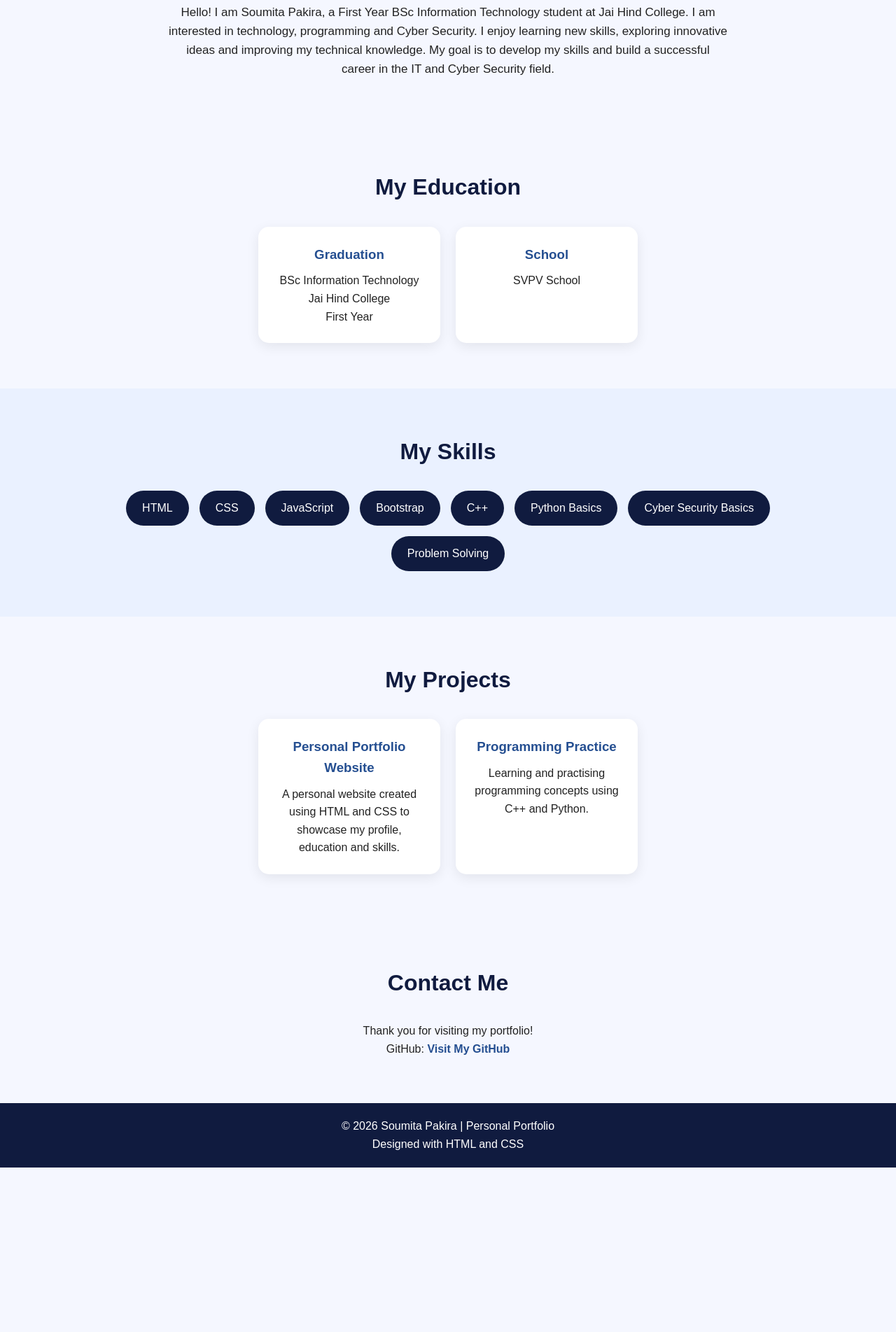
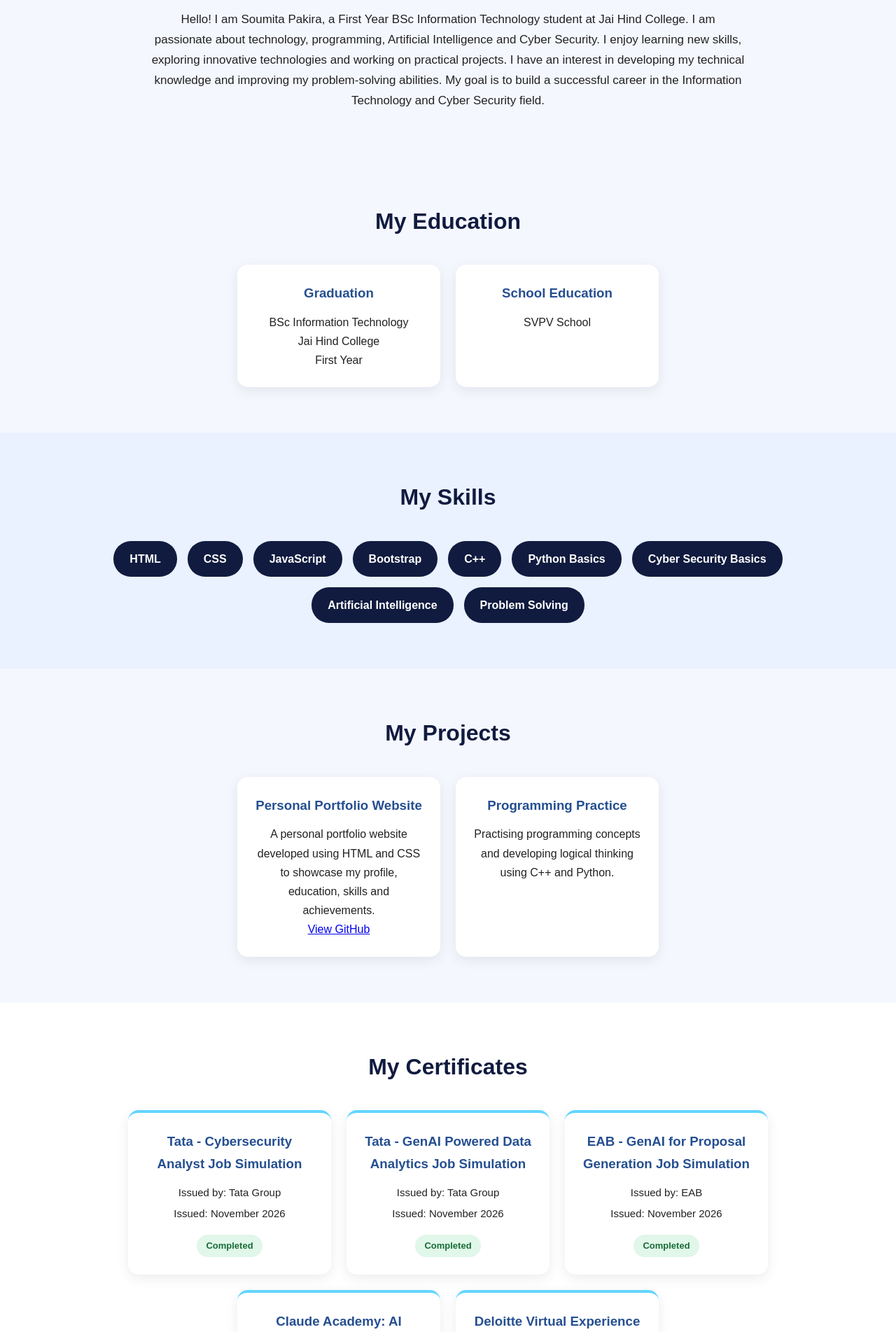
Before and after one commit to soumitapakira783-pixel/my_portfolio-website-, a plain HTML site: page index.html in a window 1280 px wide. Shown: the part 897-2800 px from the top of the page at 70% size. Before the commit the page ends 2565 px from the top, so only its background shows below. Drawn offline with Linux system fonts and the light colour scheme.

Commit message:
Update index.html

```diff
--- a/index.html
+++ b/index.html
@@ -1,11 +1,12 @@
 
 <!DOCTYPE html>
 <html lang="en">
+
 <head>
     <meta charset="UTF-8">
     <meta name="viewport" content="width=device-width, initial-scale=1.0">
 
-    <title>Soumita Pakira | IT Student Portfolio</title>
+    <title>Soumita Pakira | Personal Portfolio</title>
 
     <style>
         * {
@@ -19,33 +20,47 @@
             font-family: Arial, sans-serif;
             background: #f5f7ff;
             color: #222;
-            line-height: 1.6;
+            line-height: 1.7;
         }
+
+        /* Navigation */
 
         header {
             background: #101b3f;
             color: white;
-            padding: 18px 8%;
+            padding: 18px 6%;
             display: flex;
             justify-content: space-between;
             align-items: center;
             flex-wrap: wrap;
+            position: sticky;
+            top: 0;
+            z-index: 100;
         }
 
         header h2 {
             color: #62d5ff;
         }
 
+        nav {
+            display: flex;
+            flex-wrap: wrap;
+            justify-content: center;
+        }
+
         nav a {
             color: white;
             text-decoration: none;
-            margin: 8px 10px;
+            margin: 6px 9px;
+            font-size: 14px;
             font-weight: bold;
         }
 
         nav a:hover {
             color: #62d5ff;
         }
+
+        /* Home */
 
         .hero {
             min-height: 85vh;
@@ -70,7 +85,7 @@
         }
 
         .hero h1 {
-            font-size: 42px;
+            font-size: 40px;
             margin-bottom: 12px;
         }
 
@@ -79,7 +94,7 @@
         }
 
         .hero p {
-            font-size: 19px;
+            font-size: 18px;
             margin-bottom: 22px;
         }
 
@@ -87,36 +102,44 @@
             display: inline-block;
             background: #62d5ff;
             color: #101b3f;
-            padding: 12px 25px;
+            padding: 12px 24px;
             border-radius: 25px;
             text-decoration: none;
             font-weight: bold;
+            margin: 5px;
         }
 
         .btn:hover {
             background: white;
         }
 
+        /* Common Sections */
+
         section {
-            padding: 65px 9%;
+            padding: 65px 8%;
+            scroll-margin-top: 85px;
         }
 
         .section-title {
             text-align: center;
             color: #101b3f;
             font-size: 32px;
-            margin-bottom: 30px;
+            margin-bottom: 35px;
         }
 
-        .about, .education, .contact {
+        /* About */
+
+        .about {
             text-align: center;
         }
 
         .about p {
-            max-width: 800px;
+            max-width: 850px;
             margin: auto;
             font-size: 17px;
         }
+
+        /* Cards */
 
         .card-container {
             display: flex;
@@ -128,7 +151,7 @@
         .card {
             background: white;
             padding: 25px;
-            width: 260px;
+            width: 290px;
             border-radius: 15px;
             box-shadow: 0 5px 18px rgba(0,0,0,0.08);
             text-align: center;
@@ -141,8 +164,10 @@
 
         .card h3 {
             color: #254f91;
-            margin-bottom: 10px;
+            margin-bottom: 12px;
         }
+
+        /* Skills */
 
         .skills {
             background: #eaf1ff;
@@ -160,6 +185,44 @@
             color: white;
             padding: 12px 23px;
             border-radius: 25px;
+            font-weight: bold;
+        }
+
+        /* Certificates */
+
+        .certificates {
+            background: #ffffff;
+        }
+
+        .certificate {
+            border-top: 4px solid #62d5ff;
+        }
+
+        .certificate p {
+            margin: 5px 0;
+            font-size: 15px;
+        }
+
+        .certificate .status {
+            display: inline-block;
+            background: #e1f7e9;
+            color: #176b37;
+            padding: 5px 13px;
+            border-radius: 20px;
+            font-size: 13px;
+            margin-top: 12px;
+            font-weight: bold;
+        }
+
+        /* Contact */
+
+        .contact {
+            text-align: center;
+            background: #eaf1ff;
+        }
+
+        .contact p {
+            margin: 12px 0;
         }
 
         .contact a {
@@ -168,27 +231,35 @@
             font-weight: bold;
         }
 
+        .contact a:hover {
+            text-decoration: underline;
+        }
+
+        /* Footer */
+
         footer {
             background: #101b3f;
             color: white;
             text-align: center;
-            padding: 20px;
+            padding: 22px;
         }
 
+        /* Mobile Responsive */
+
         @media (max-width: 650px) {
+
             header {
                 justify-content: center;
                 gap: 12px;
             }
 
-            nav {
-                text-align: center;
+            nav a {
+                font-size: 13px;
+                margin: 5px;
             }
 
-            nav a {
-                display: inline-block;
-                margin: 5px;
-                font-size: 14px;
+            .hero {
+                gap: 25px;
             }
 
             .hero h1 {
@@ -203,13 +274,22 @@
             section {
                 padding: 45px 6%;
             }
+
+            .section-title {
+                font-size: 27px;
+            }
         }
+
     </style>
+
 </head>
 
 <body>
 
+    <!-- Navigation Bar -->
+
     <header>
+
         <h2>Soumita Pakira</h2>
 
         <nav>
@@ -218,84 +298,138 @@
             <a href="#education">Education</a>
             <a href="#skills">Skills</a>
             <a href="#projects">Projects</a>
+            <a href="#certificates">Certificates</a>
             <a href="#contact">Contact</a>
         </nav>
+
     </header>
+
+
+    <!-- Home Section -->
 
     <section class="hero" id="home">
 
         <div>
+
             <img src="profile.jpg"
                  alt="Soumita Pakira Profile Photo"
                  class="profile-img">
+
         </div>
 
         <div>
+
             <h1>Hello, I'm <span>Soumita Pakira</span></h1>
 
-            <p>FY BSc IT Student | Aspiring Cyber Security Enthusiast</p>
+            <p>
+                FY BSc IT Student |
+                Aspiring Cyber Security Enthusiast
+            </p>
 
-            <a href="#about" class="btn">Explore My Portfolio</a>
+            <a href="#about" class="btn">
+                Explore My Portfolio
+            </a>
+
+            <a href="#contact" class="btn">
+                Contact Me
+            </a>
+
         </div>
 
     </section>
+
+
+    <!-- About Section -->
 
     <section class="about" id="about">
 
         <h2 class="section-title">About Me</h2>
 
         <p>
-            Hello! I am Soumita Pakira, a First Year BSc Information
-            Technology student at Jai Hind College.
+            Hello! I am Soumita Pakira, a First Year
+            BSc Information Technology student at Jai Hind College.
 
-            I am interested in technology, programming and Cyber Security.
-            I enjoy learning new skills, exploring innovative ideas and
-            improving my technical knowledge.
+            I am passionate about technology, programming,
+            Artificial Intelligence and Cyber Security.
 
-            My goal is to develop my skills and build a successful career
-            in the IT and Cyber Security field.
+            I enjoy learning new skills, exploring innovative
+            technologies and working on practical projects.
+
+            I have an interest in developing my technical
+            knowledge and improving my problem-solving abilities.
+
+            My goal is to build a successful career in the
+            Information Technology and Cyber Security field.
         </p>
 
     </section>
 
-    <section class="education" id="education">
+
+    <!-- Education Section -->
+
+    <section id="education">
 
         <h2 class="section-title">My Education</h2>
 
         <div class="card-container">
 
             <div class="card">
+
                 <h3>Graduation</h3>
+
                 <p>BSc Information Technology</p>
+
                 <p>Jai Hind College</p>
+
                 <p>First Year</p>
+
             </div>
 
             <div class="card">
-                <h3>School</h3>
+
+                <h3>School Education</h3>
+
                 <p>SVPV School</p>
+
             </div>
 
         </div>
 
     </section>
 
+
+    <!-- Skills Section -->
+
     <section class="skills" id="skills">
 
         <h2 class="section-title">My Skills</h2>
 
         <div class="skill-list">
+
             <span class="skill">HTML</span>
+
             <span class="skill">CSS</span>
+
             <span class="skill">JavaScript</span>
+
             <span class="skill">Bootstrap</span>
+
             <span class="skill">C++</span>
+
             <span class="skill">Python Basics</span>
+
             <span class="skill">Cyber Security Basics</span>
+
+            <span class="skill">Artificial Intelligence</span>
+
             <span class="skill">Problem Solving</span>
+
         </div>
 
     </section>
+
+
+    <!-- Projects Section -->
 
     <section id="projects">
 
@@ -304,45 +438,175 @@
         <div class="card-container">
 
             <div class="card">
+
                 <h3>Personal Portfolio Website</h3>
+
                 <p>
-                    A personal website created using HTML and CSS
-                    to showcase my profile, education and skills.
+                    A personal portfolio website developed
+                    using HTML and CSS to showcase my profile,
+                    education, skills and achievements.
                 </p>
+
+                <a href="https://github.com/soumitapakira783-pixel"
+                   target="_blank">
+                    View GitHub
+                </a>
+
             </div>
 
             <div class="card">
+
                 <h3>Programming Practice</h3>
+
                 <p>
-                    Learning and practising programming concepts
-                    using C++ and Python.
+                    Practising programming concepts and
+                    developing logical thinking using
+                    C++ and Python.
                 </p>
+
             </div>
 
         </div>
 
     </section>
 
-    <section id="contact" class="contact">
+
+    <!-- Certificates Section -->
+
+    <section class="certificates" id="certificates">
+
+        <h2 class="section-title">My Certificates</h2>
+
+        <div class="card-container">
+
+
+            <div class="card certificate">
+
+                <h3>
+                    Tata - Cybersecurity Analyst
+                    Job Simulation
+                </h3>
+
+                <p>Issued by: Tata Group</p>
+
+                <p>Issued: November 2026</p>
+
+                <span class="status">Completed</span>
+
+            </div>
+
+
+            <div class="card certificate">
+
+                <h3>
+                    Tata - GenAI Powered Data
+                    Analytics Job Simulation
+                </h3>
+
+                <p>Issued by: Tata Group</p>
+
+                <p>Issued: November 2026</p>
+
+                <span class="status">Completed</span>
+
+            </div>
+
+
+            <div class="card certificate">
+
+                <h3>
+                    EAB - GenAI for Proposal
+                    Generation Job Simulation
+                </h3>
+
+                <p>Issued by: EAB</p>
+
+                <p>Issued: November 2026</p>
+
+                <span class="status">Completed</span>
+
+            </div>
+
+
+            <div class="card certificate">
+
+                <h3>
+                    Claude Academy:
+                    AI Fluency for Students
+                </h3>
+
+                <p>Issued by: Anthropic</p>
+
+                <p>Issued: November 2026</p>
+
+                <span class="status">Completed</span>
+
+            </div>
+
+
+            <div class="card certificate">
+
+                <h3>
+                    Deloitte Virtual Experience Program
+                </h3>
+
+                <p>Platform: Forage</p>
+
+                <p>Virtual Experience Certificate</p>
+
+                <span class="status">Completed</span>
+
+            </div>
+
+
+        </div>
+
+    </section>
+
+
+    <!-- Contact Section -->
+
+    <section class="contact" id="contact">
 
         <h2 class="section-title">Contact Me</h2>
 
-        <p>Thank you for visiting my portfolio!</p>
+        <p>
+            Thank you for visiting my personal portfolio!
+        </p>
 
         <p>
             GitHub:
             <a href="https://github.com/soumitapakira783-pixel"
                target="_blank">
-               Visit My GitHub
+                Visit My GitHub
+            </a>
+        </p>
+
+        <p>
+            Portfolio:
+            <a href="https://soumitapakira783-pixel.github.io/my_portfolio-website-/"
+               target="_blank">
+                Visit My Website
             </a>
         </p>
 
     </section>
 
+
+    <!-- Footer -->
+
     <footer>
-        <p>© 2026 Soumita Pakira | Personal Portfolio</p>
-        <p>Designed with HTML and CSS</p>
+
+        <p>
+            © 2026 Soumita Pakira
+        </p>
+
+        <p>
+            Designed with HTML and CSS
+        </p>
+
     </footer>
 
 </body>
+
 </html>
```
